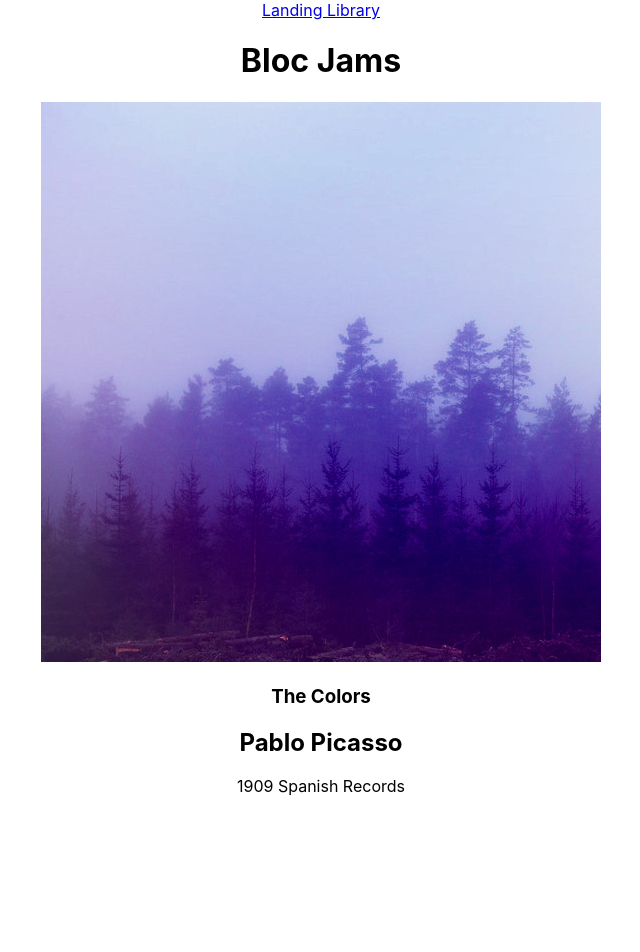
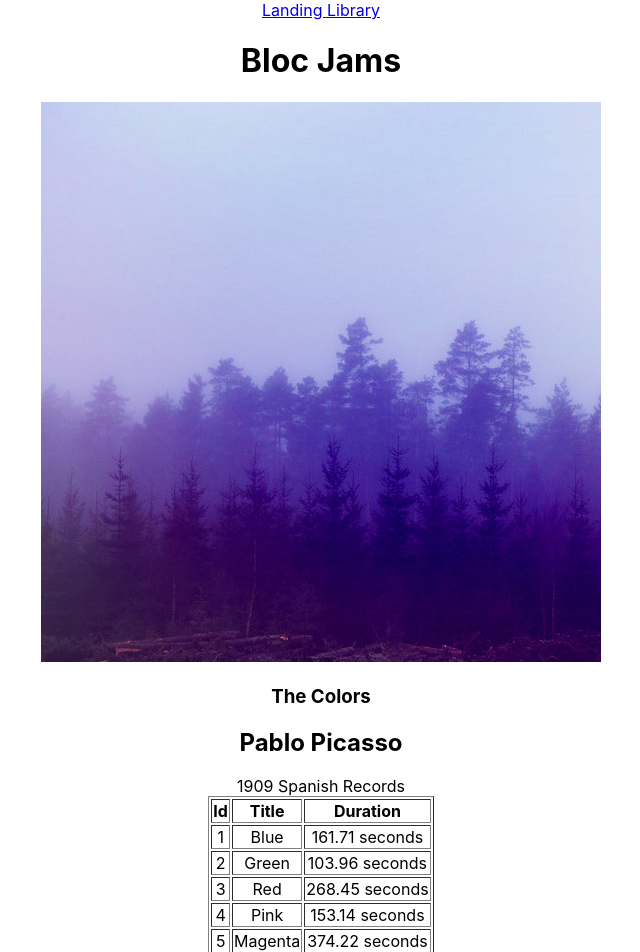
Before and after one commit to fbadruddin/bloc-jams-react, a React (Create React App) app: page /album/the-colors in a window 1280 px wide. Shown: the top 952 px of the page, without its empty margins (319-959 px from the left). Before the commit the page ends 800 px from the top, so only its background shows below. Built offline with nearby package versions, Linux system fonts and the light colour scheme.

Commit message:
Added table for songs

```diff
--- a/src/components/Album.js
+++ b/src/components/Album.js
@@ -25,13 +25,27 @@ class Album extends Component {
                         <div id="release-info">{this.state.album.releaseInfo}</div>
                     </div>
                 </section>
-                <table id="song-list">
+                <table id="song-list" align='center' border='solid'>
                     <colgroup>
                         <col id="song-number-column" />
                         <col id="song-title-column" />
                         <col id="song-duration-column" />
                     </colgroup>
                     <tbody>
+                        <tr>
+                            <th>Id</th>
+                            <th>Title</th>
+                            <th>Duration</th>
+                        </tr>
+                        {
+                            this.state.album.songs.map( (song, index) =>
+                                <tr>
+                                    <td>{index + 1}</td>
+                                    <td>{song.title}</td>
+                                    <td>{song.duration} seconds</td>
+                                </tr>
+                            )
+                        }
                     </tbody>
                 </table>
             </section>
```
Also changed, not shown: src/App.css (line endings or trailing spaces).
